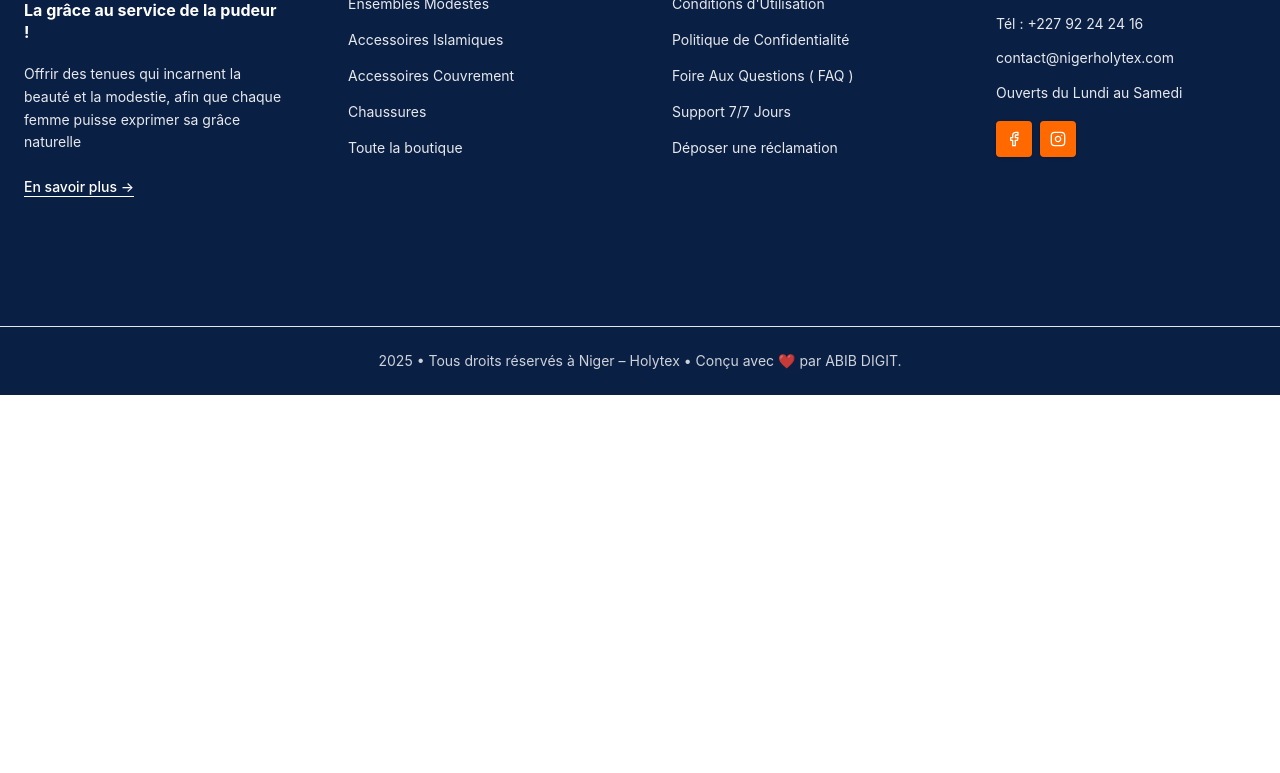
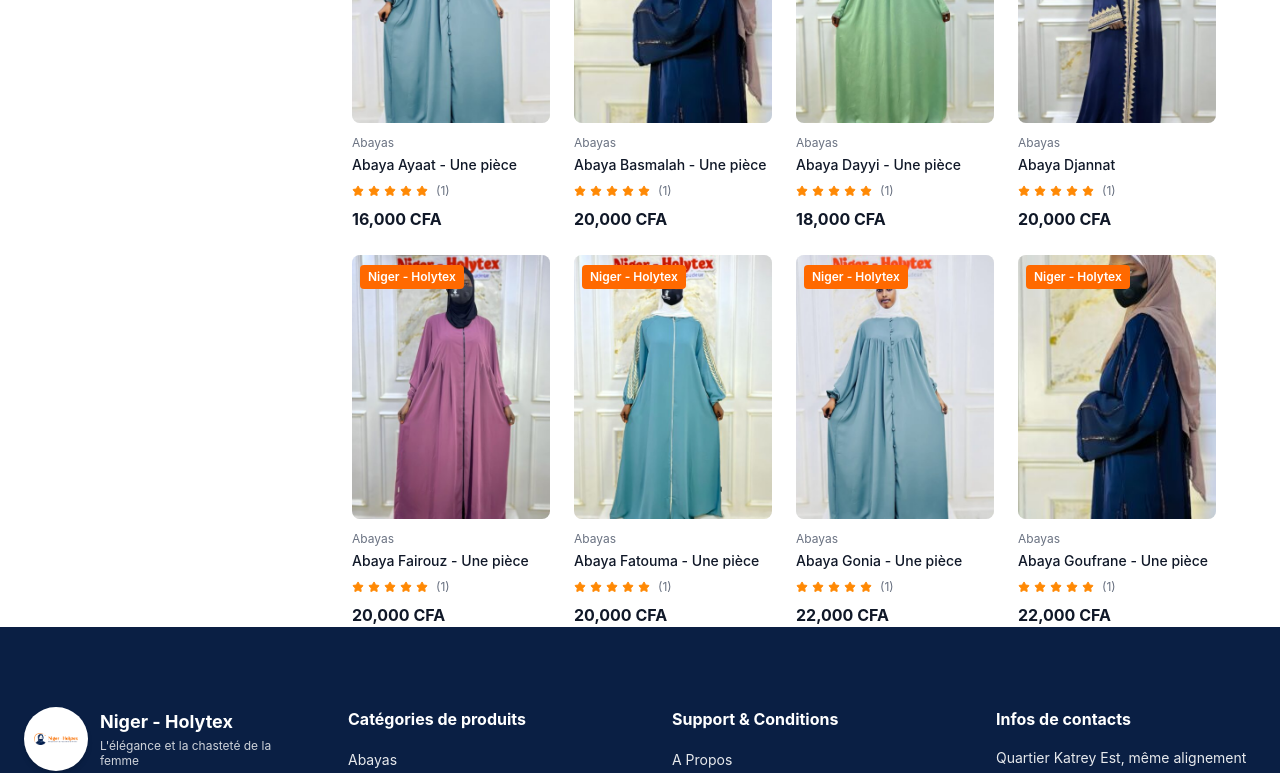
Before and after one commit to abdourrazak/niger-holytex-clone, a Next.js app: page /products in a window 1280 px wide. Shown: the part 840-1613 px from the top of the page. Before the commit the page ends 1235 px from the top, so only its background shows below. Built offline with nearby package versions, Linux system fonts and the light colour scheme; no server answers.

Commit message:
➕ Add 8 more product cards to Shop page (12 products total)

```diff
--- a/src/components/shop/ShopContent.tsx
+++ b/src/components/shop/ShopContent.tsx
@@ -37,6 +37,70 @@ const products = [
     category: 'Abayas',
     price: 20000,
     image: '/Niger7.jpg',
+    rating: 5,
+  },
+  {
+    id: 5,
+    name: 'Abaya Ayaat - Une pièce',
+    category: 'Abayas',
+    price: 16000,
+    image: '/Niger1.jpg',
+    rating: 5,
+  },
+  {
+    id: 6,
+    name: 'Abaya Basmalah - Une pièce',
+    category: 'Abayas',
+    price: 20000,
+    image: '/Niger2.jpg',
+    rating: 5,
+  },
+  {
+    id: 7,
+    name: 'Abaya Dayyi - Une pièce',
+    category: 'Abayas',
+    price: 18000,
+    image: '/Niger8.jpg',
+    rating: 5,
+  },
+  {
+    id: 8,
+    name: 'Abaya Djannat',
+    category: 'Abayas',
+    price: 20000,
+    image: '/Niger5.jpg',
+    rating: 5,
+  },
+  {
+    id: 9,
+    name: 'Abaya Fairouz - Une pièce',
+    category: 'Abayas',
+    price: 20000,
+    image: '/Niger9.jpg',
+    rating: 5,
+  },
+  {
+    id: 10,
+    name: 'Abaya Fatouma - Une pièce',
+    category: 'Abayas',
+    price: 20000,
+    image: '/Niger10.jpg',
+    rating: 5,
+  },
+  {
+    id: 11,
+    name: 'Abaya Gonia - Une pièce',
+    category: 'Abayas',
+    price: 22000,
+    image: '/Niger1.jpg',
+    rating: 5,
+  },
+  {
+    id: 12,
+    name: 'Abaya Goufrane - Une pièce',
+    category: 'Abayas',
+    price: 22000,
+    image: '/Niger2.jpg',
     rating: 5,
   },
 ]
```
